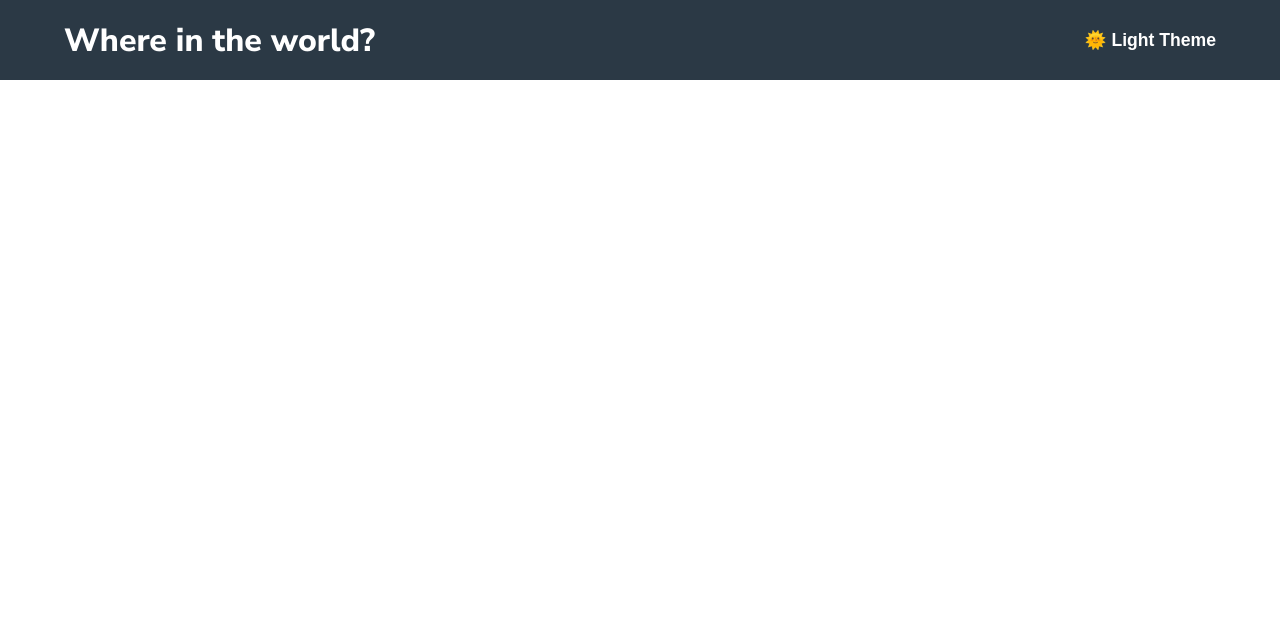
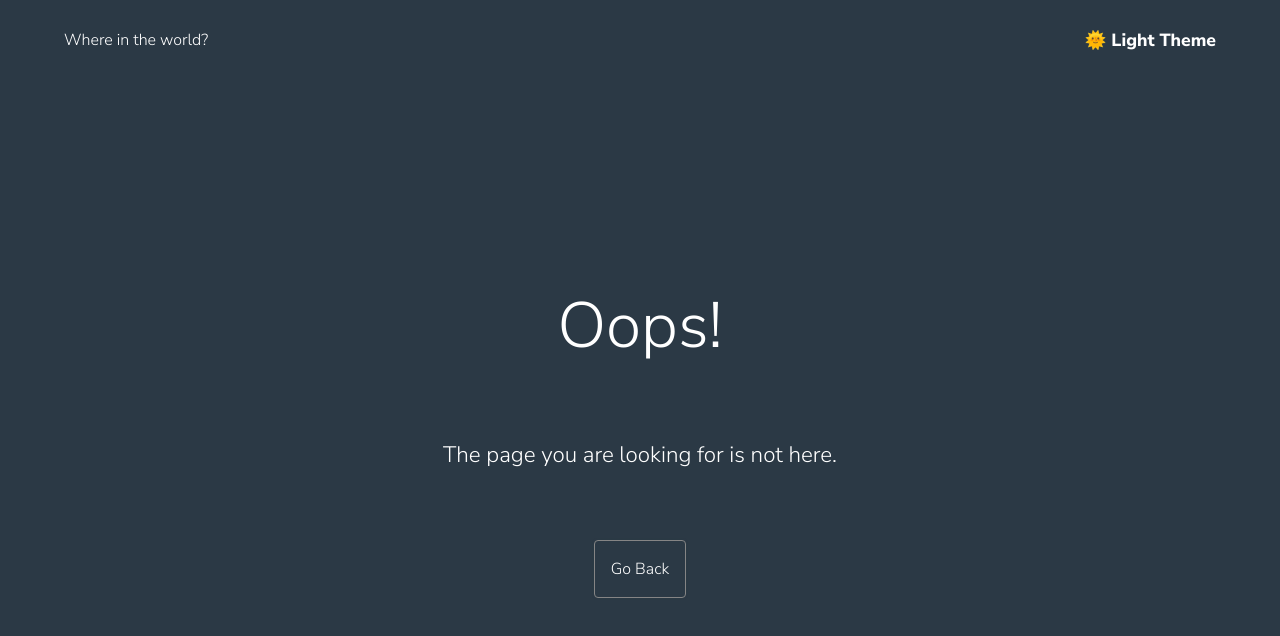
Before and after one commit to AakashSahani/REST-Countries-API, a React (Vite) app: page /country in a window 1280 px wide. Shown: the top 636 px of the page. Built offline with nearby package versions, Linux system fonts and the light colour scheme.

Commit message:
Added Tailwind

```diff
--- a/package.json
+++ b/package.json
@@ -9,6 +9,7 @@
     "preview": "vite preview"
   },
   "dependencies": {
+    "prop-types": "^15.8.1",
     "react": "^18.2.0",
     "react-dom": "^18.2.0",
     "react-router": "^6.4.3",
@@ -18,8 +19,11 @@
     "@types/react": "^18.0.24",
     "@types/react-dom": "^18.0.8",
     "@vitejs/plugin-react": "^2.2.0",
+    "autoprefixer": "^10.4.13",
     "eslint": "^8.35.0",
     "eslint-plugin-react": "^7.32.2",
+    "postcss": "^8.4.21",
+    "tailwindcss": "^3.2.7",
     "vite": "^3.2.3"
   }
 }
--- /dev/null
+++ b/postcss.config.cjs
@@ -0,0 +1,6 @@
+module.exports = {
+  plugins: {
+    tailwindcss: {},
+    autoprefixer: {},
+  },
+}
--- a/src/App.jsx
+++ b/src/App.jsx
@@ -2,21 +2,23 @@ import React from 'react';
 import Header from './components/layout/Header';
 import Main from './pages/Country';
 import Detail from './pages/Detail';
+import NotFound from './pages/NotFound';
 import { BrowserRouter as Router, Route, Routes } from 'react-router-dom';
 import { CountryProvider } from './context/CountryContext';
 
 function App() {
 	return (
 		<CountryProvider>
-			<div>
+			<>
 				<Header />
 				<Router>
 					<Routes>
 						<Route path="/" element={<Main />} />
 						<Route path="/country/:name" element={<Detail />} />
+						<Route path="/*" element={<NotFound />} />
 					</Routes>
 				</Router>
-			</div>
+			</>
 		</CountryProvider>
 	);
 }
--- a/src/components/shared/Card.jsx
+++ b/src/components/shared/Card.jsx
@@ -1,9 +1,11 @@
 import React from 'react';
+import PropTypes from 'prop-types';
 import { Link } from 'react-router-dom';
 
 function Card({ country }) {
 	return (
 		<div className="card">
+			{country ? (
 				<Link to={`/country/${country.name.common.toLowerCase()}`}>
 					<div className="flag">
 						<img
@@ -20,8 +22,15 @@ function Card({ country }) {
 						</ul>
 					</div>
 				</Link>
+			) : (
+				<p>Loading Data...</p>
+			)}
 		</div>
 	);
 }
 
+Card.propTypes = {
+	country: PropTypes.array,
+};
+
 export default Card;
--- a/src/components/shared/CardDetail.jsx
+++ b/src/components/shared/CardDetail.jsx
@@ -1,22 +1,23 @@
 import React from 'react';
+import PropTypes from 'prop-types';
 import { Link } from 'react-router-dom';
 
 function CardDetail({ country }) {
-	console.log(country);
+	Object.values(country[0].name.nativeName).map((value) =>
+		console.log(value.official)
+	);
 	return (
 		<div className="detail">
-			<div className="detail-img">
 			<img src={country[0].flags.svg} alt="Country Flag" />
-			</div>
-			<div className="detail-text">
+
 			<h2>{country[0].name.official}</h2>
-				<div className="container">
 			<ul>
-						{/* <li>
-							Native Name:{' '}
-							{country[0].name.nativeName.common &&
-								country[0].name.nativeName.common}
-						</li> */}
+				<li>
+					Native names:{' '}
+					{Object.values(country[0].name.nativeName).map((name, index) => (
+						<p key={index}>{name.official}</p>
+					))}
+				</li>
 				<li>Population: {country[0].population}</li>
 				<li>Region: {country[0].region}</li>
 				<li>Sub Region: {country[0].subregion}</li>
@@ -28,25 +29,30 @@ function CardDetail({ country }) {
 				<li className="lang">
 					Languages:
 					<ul>
-								{Object.values(country[0].languages).map((l) => (
-									<li>{l}</li>
+						{Object.values(country[0].languages).map((l, index) => (
+							<li key={index}>{l}</li>
 						))}
 					</ul>
 				</li>
 			</ul>
-				</div>
 			<div className="border">
-					<p>Border Countries: </p>
-					{country[0].borders &&
-						country[0].borders.map((border, index) => (
-							<Link key={index} to={`/country/${border}`}>
-								{border}
-							</Link>
-						))}
-				</div>
+				<h3>Border Countries: </h3>
+				<ul>
+					{country[0].borders
+						? country[0].borders.map((border, index) => (
+								<li key={index}>
+									<Link to={`/country/${border}`}>{border}</Link>
+								</li>
+						  ))
+						: 'None'}
+				</ul>
 			</div>
 		</div>
 	);
 }
 
+CardDetail.propTypes = {
+	country: PropTypes.array,
+};
+
 export default CardDetail;
--- a/src/context/CountryContext.jsx
+++ b/src/context/CountryContext.jsx
@@ -1,3 +1,5 @@
+import React from 'react';
+import PropTypes from 'prop-types';
 import { createContext, useState } from 'react';
 
 const CountryContext = createContext();
@@ -16,7 +18,7 @@ export const CountryProvider = ({ children }) => {
 	const getCountry = async function (countryName) {
 		await fetch(`https://restcountries.com/v3.1/name/${countryName}`)
 			.then((res) => res.json())
-			.then((data) => setCountry((country) => data))
+			.then((data) => setCountry(data))
 			.catch((err) => {
 				alert(err.message);
 			});
@@ -37,4 +39,8 @@ export const CountryProvider = ({ children }) => {
 	);
 };
 
+CountryProvider.propTypes = {
+	children: PropTypes.object,
+};
+
 export default CountryContext;
--- a/src/index.css
+++ b/src/index.css
@@ -1,5 +1,7 @@
 @import url('https://fonts.googleapis.com/css2?family=DM+Serif+Display&family=Nunito+Sans:wght@300;600;800&display=swap');
-
+@tailwind base;
+@tailwind components;
+@tailwind utilities;
 :root {
 	/* (Dark Mode Elements) */
 	--DarkBlue: hsl(209, 23%, 22%);
@@ -19,6 +21,11 @@
 	box-sizing: border-box;
 	margin: 0;
 	padding: 0;
+}
+
+#root {
+	height: 100vh;
+	min-height: fit-content;
 }
 
 body {
@@ -172,26 +179,6 @@ ul {
 	margin: 0.25rem 0;
 }
 
-.detail-main {
-	display: flex;
-	flex-direction: column;
-	justify-content: flex-start;
-	padding-top: 5rem;
-	font-size: 1rem;
-}
-
-.detail-main h2 {
-	font-weight: 700;
-}
-
-.detail-main button {
-	border: 1px solid var(--DarkBlue);
-}
-
-.detail-main button:hover {
-	border: 1px solid white;
-}
-
 .back {
 	background-color: var(--DarkBlue);
 	border: none;
@@ -266,6 +253,34 @@ ul {
 	border-radius: 0.25rem;
 }
 
+.notFound {
+	background-color: var(--DarkBlue);
+	flex: 1;
+	max-height: inherit;
+	height: 90vh;
+	display: flex;
+	justify-content: center;
+	align-items: center;
+	flex-flow: column;
+	gap: 4rem;
+}
+.notFound h1 {
+	font-size: 4rem;
+}
+
+.notFound p {
+	font-size: 1.4rem;
+}
+
+.notFound button {
+	background-color: var(--DarkBlue);
+	margin: 0.25rem 0;
+	padding: 1rem;
+	box-shadow: 0 0 2px 0 var(--DarkBlue);
+	border-radius: 0.25rem;
+	border: 1px solid var(--DarkGray);
+}
+
 @media (max-width: 601px) {
 	header h1 {
 		font-size: 1.2rem;
@@ -281,14 +296,6 @@ ul {
 		width: fit-content;
 		flex: 1;
 	}
-	.detail {
-		display: flex;
-		flex-flow: column;
-		margin: auto;
-		justify-content: space-between;
-		flex: 1;
-		width: 100vw;
-	}
 	.border {
 		width: 100%;
 		display: flex;
--- /dev/null
+++ b/src/pages/NotFound.jsx
@@ -0,0 +1,16 @@
+import React from 'react';
+import { Link } from 'react-router-dom';
+
+function NotFound() {
+	return (
+		<div className="notFound">
+			<h1>Oops!</h1>
+			<p>The page you are looking for is not here.</p>
+			<Link to="/" className="button">
+				<button className="button">Go Back</button>
+			</Link>
+		</div>
+	);
+}
+
+export default NotFound;
```
Also changed, not shown: 1 other file (tests, documents, lock files or other folders). Lines whose indentation alone changed are shown as unchanged.
